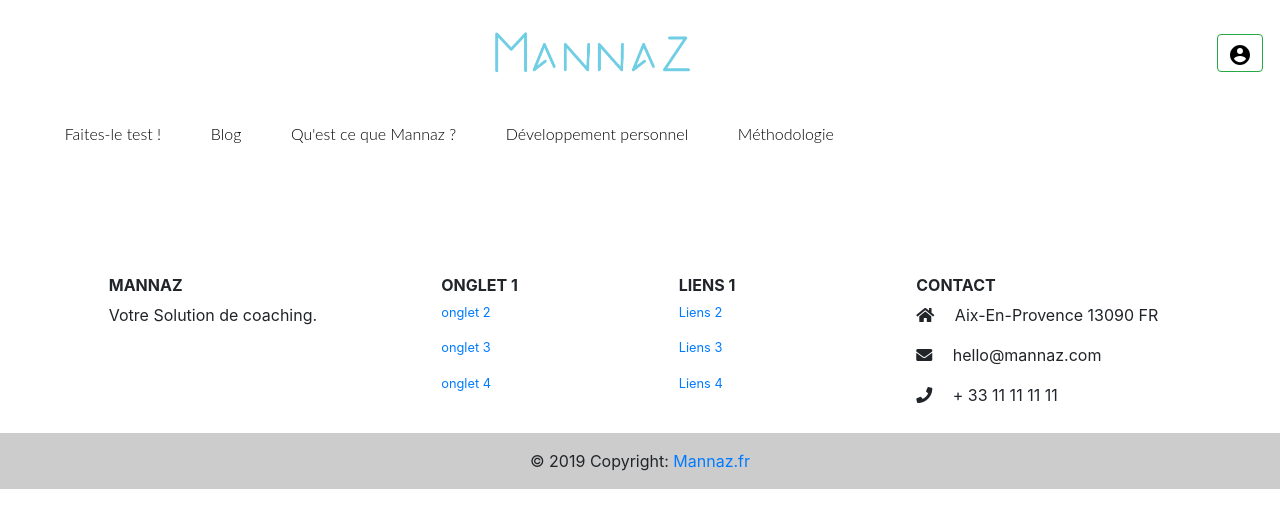
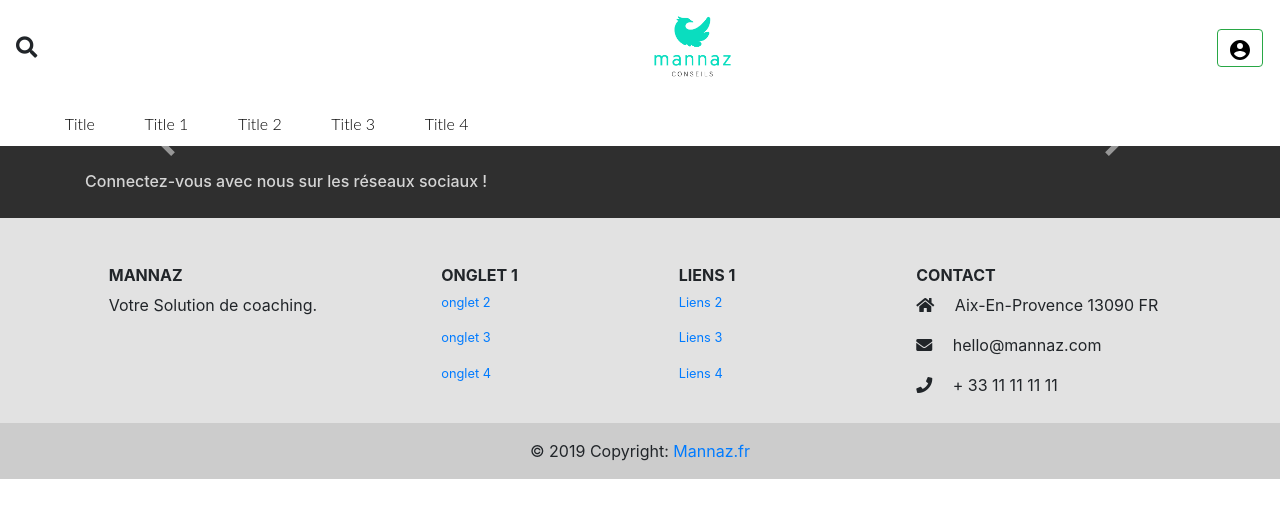
Before and after one commit to RadhoineUlyss/manaz, a CodeIgniter app: page /database/index.php/test/index in a window 1280 px wide. Shown: the top 528 px of the page. Run offline with CodeIgniter, Linux system fonts and the light colour scheme; some libraries are stand-ins or nearby versions.

Commit message:
Revert "test2"
This reverts commit 755ca266af24958088dca5aa24c7e99791eaf0d7.

```diff
--- a/application/views/Template/signin_modal_inc_view.php
+++ b/application/views/Template/signin_modal_inc_view.php
@@ -32,7 +32,7 @@ defined('BASEPATH') or exit('No direct script access allowed');
 				</div>
 				<br>
 				<div class="modal-footer">
-					<a href="#inscriptionModal" data-toggle="modal">Pas encore inscrit ?</a>
+					<a href="#inscriptionModal" data-toggle="modal">pas encore inscrit ?</a>
 				</div>
 
 
@@ -52,9 +52,9 @@ defined('BASEPATH') or exit('No direct script access allowed');
 					} ?>
 					<?php echo form_open('Test/inscription'); ?> <!-- FORMULAIRE INSCRIPTION DEBUT  -->
 					<div class="form-group">
-						<label for="exampleFormControlSelect1">Exemple select</label>
+						<label for="exampleFormControlSelect1">Example select</label>
 						<select class="form-control" id="exampleFormControlSelect1">
-							<option>Client normal</option>
+							<option>User normal</option>
 							<option>Pro</option>
 							<option>PRO admin</option>
 						</select>
--- a/application/views/Template/template.php
+++ b/application/views/Template/template.php
@@ -27,14 +27,16 @@ defined('BASEPATH') or exit('No direct script access allowed');
 	}
 	?>
 </head>
-
 <!-- NE PAS TOUCHER EN HAUT -->
-
+<body>
 <header>
 	<!-- LA BARRE DE NAVIGATION DEBUT -->
 	<nav class="navbar navbar-expand-sm justify-content-center">
 		<div class="d-flex flex-row-reverse">
-
+			<form class="form-inline md-form form-sm mt-0">
+				<span onclick="DisplaySearchBar()"><i id="searchicon" class="fa fa-search fa-lg" aria-hidden="true"></i></span>
+				<input id="searchbar" class="form-control-sm" type="text" placeholder="Search" aria-label="Search">
+			</form>
 		</div>
 		<div class="navbar-header">
 			<a class="navbar-brand" href="<?php echo base_url('') ?>"><img id="logotop" src="<?php echo base_url(); ?>assets/img/logo_mannaz_conseils.png"></a>
@@ -50,14 +52,13 @@ defined('BASEPATH') or exit('No direct script access allowed');
 	</nav>
 	<div id="navigation">
 		<ul>
-			<li><a href="<?php echo base_url('/sneakers') ?>">Faites-le test !</a></li>
-			<li><a href="">Blog</a></li>
-			<li><a href="">Qu'est ce que Mannaz ?</a></li>
-			<li><a href="">Développement personnel</a></li>
-			<li><a href="">Méthodologie </a></li>
+			<li><a href="<?php echo base_url('/sneakers') ?>">Title</a></li>
+			<li><a href="">Title 1</a></li>
+			<li><a href="">Title 2</a></li>
+			<li><a href="">Title 3</a></li>
+			<li><a href="">Title 4</a></li>
 		</ul>
 	</div>
-
 	<!-- LA BARRE DE NAVIGATION FIN -->
 </header>
 <div>
@@ -79,9 +80,18 @@ defined('BASEPATH') or exit('No direct script access allowed');
 </div>
 
 <!-- Footer -->
+<footer class="page-footer font-small unique-color-dark prem_footer">
+
+	<div style="background-color: #2F2F2F;">
+		<div class="container">
 
 			<!-- Grid row-->
 			<div class="row py-4 d-flex align-items-center">
+
+				<!-- Grid column -->
+				<div class="col-md-6 col-lg-5 text-center text-md-left mb-4 mb-md-0">
+					<h6 class="mb-0 whiteicon">Connectez-vous avec nous sur les réseaux sociaux !</h6>
+				</div>
 				<!-- Grid column -->
 
 				<!-- Grid column -->
@@ -128,7 +138,7 @@ defined('BASEPATH') or exit('No direct script access allowed');
 					<a href="<?php echo base_url('/sneakers') ?>">onglet 2</a>
 				</p>
 				<p class="footerSecText">
-					<a href="#!">onglet 3</a>
+					<a href="#!">onglet 3</a
 				</p>
 				<p class="footerSecText">
 					<a href="#!">onglet 4</a>
--- a/assets/custom/css/style.css
+++ b/assets/custom/css/style.css
@@ -3,8 +3,7 @@ html {
     min-height: 100%;
 }
 #logotop{
-	max-height:80px;
-
+    max-height:70px;
 }
 .navbar-header {
     float: left;
@@ -12,7 +11,16 @@ html {
     width: 100%;
     margin-right:4%;
 }
-
+#searchicon{
+    margin-right:5%;
+    cursor:pointer;
+}
+#searchbar{
+    margin-left: 10px;
+    width: 100%;
+    border-radius: 20px;
+    visibility: hidden;
+}
 input:focus {
     outline:none !important;
 }
@@ -32,13 +40,10 @@ input:focus {
 }
 #navigation{
     background-color: #f8f9fa !important;
-	margin-bottom: 50px;
-
-
+    margin-bottom: 50px;
 }
 #navigation ul{
-	list-style: none;
-
+    list-style: none;
 }
 #navigation ul li{
     float:left;
```
Also changed, not shown: assets/img/logo_mannaz_conseils.png, assets/img/téléchargement.jpg (deleted).
